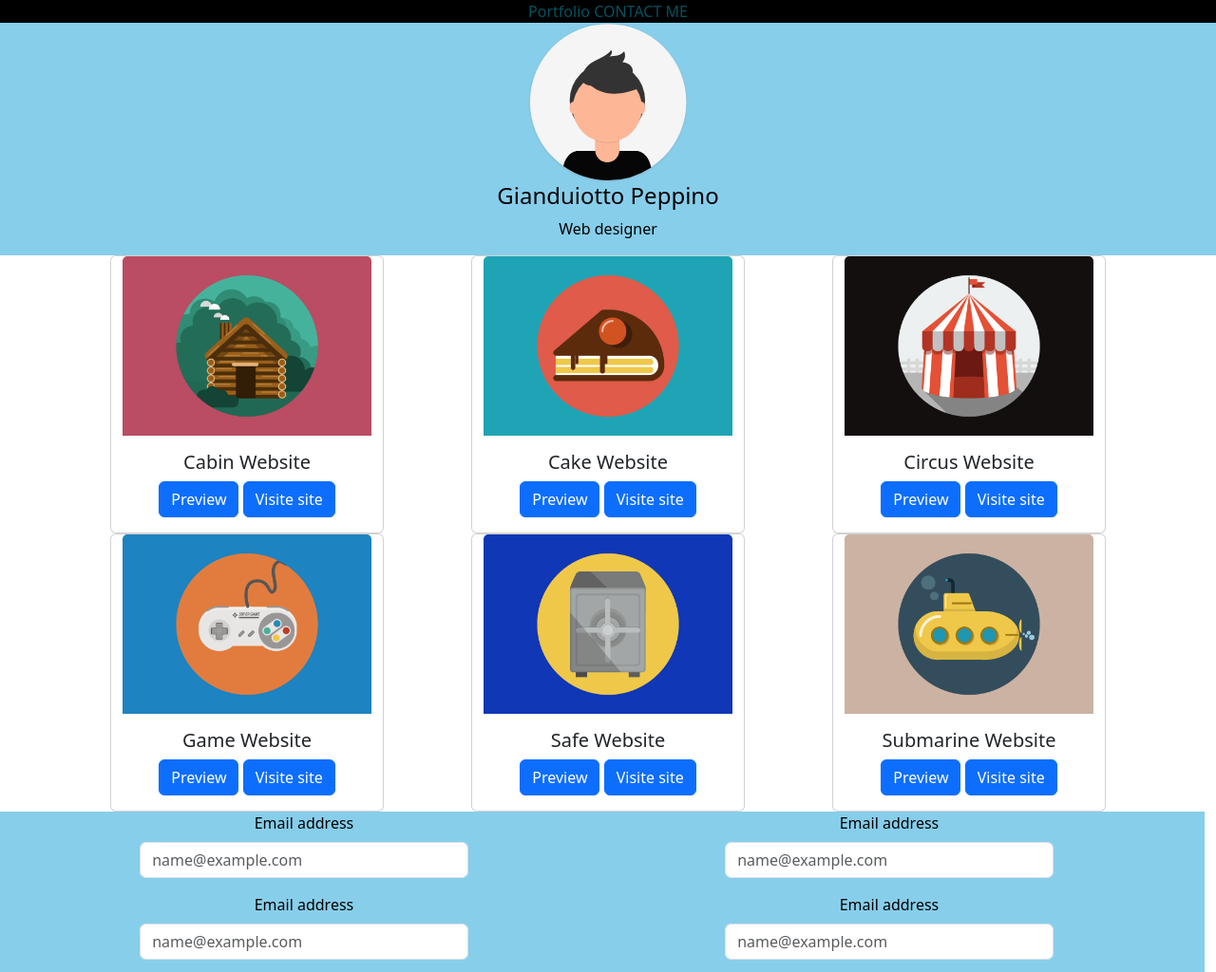
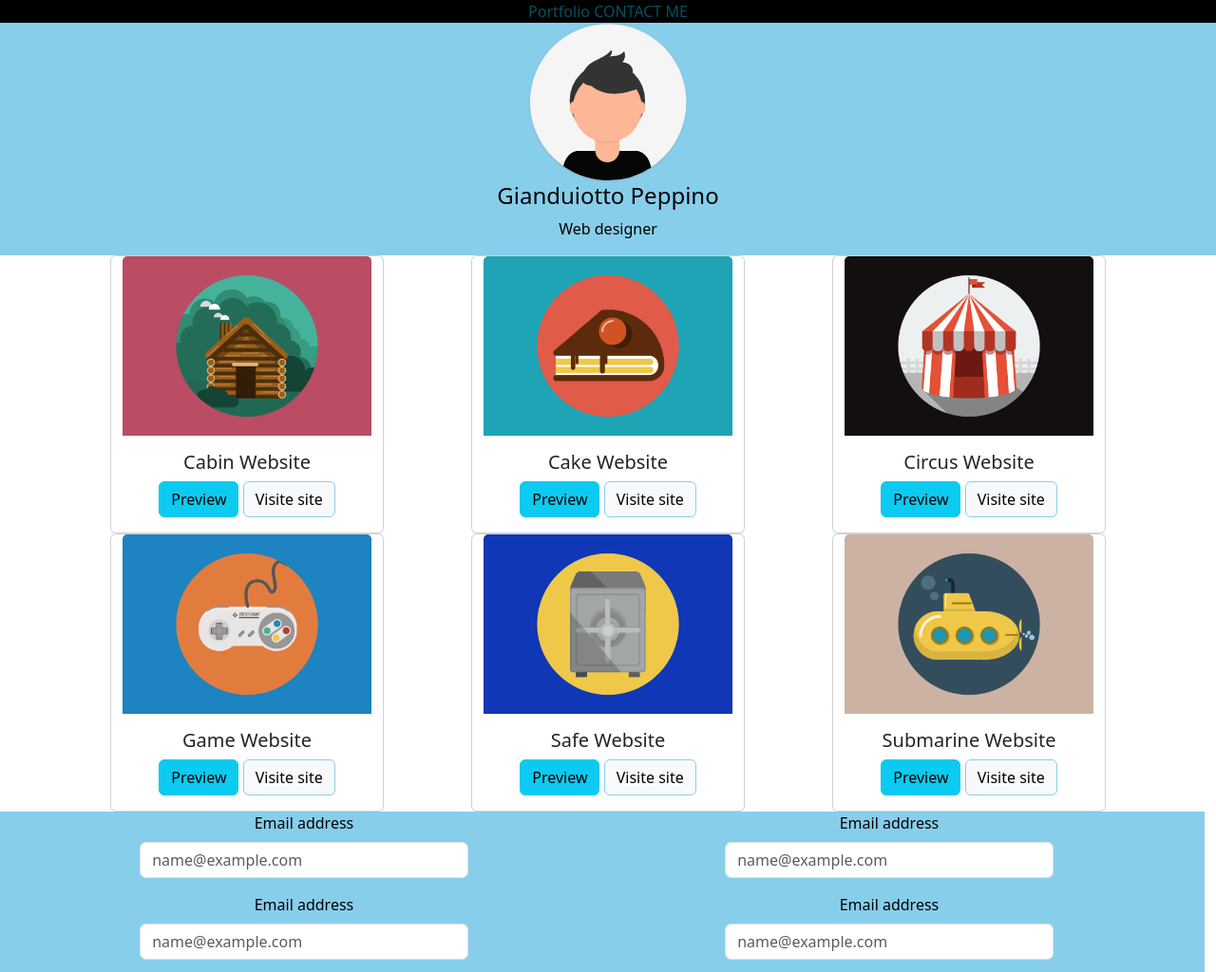
Before and after one commit to GianlucaFaccini0/bootstrap-html-freelancer, a plain HTML site: page index.html in a window 1280 px wide. Shown: the top 1024 px of the page at 95% size. Drawn offline with nearby package versions, Linux system fonts and the light colour scheme.

Commit message:
Change buttons colors

```diff
--- a/css/style.css
+++ b/css/style.css
@@ -22,3 +22,7 @@
 .msn-size {
     width: 50%;
 }
+
+.button-border {
+    border-color: skyblue;
+}
--- a/index.html
+++ b/index.html
@@ -35,24 +35,24 @@
                         <img src="./img/cabin.png" class="card-img-top" alt="cabin_png">
                         <div class="card-body">
                             <h5 class="card-title">Cabin Website</h5>
-                            <a href="#" class="btn btn-primary">Preview</a>
-                            <a href="#" class="btn btn-primary">Visite site</a>
+                            <a href="#" class="btn btn-info">Preview</a>
+                            <a href="#" class="btn btn-light button-border">Visite site</a>
                         </div>
                     </div>
                     <div class="card" style="width: 18rem;">
                         <img src="./img/cake.png" class="card-img-top" alt="cabin_png">
                         <div class="card-body">
                             <h5 class="card-title">Cake Website</h5>
-                            <a href="#" class="btn btn-primary">Preview</a>
-                            <a href="#" class="btn btn-primary">Visite site</a>
+                            <a href="#" class="btn btn-info">Preview</a>
+                            <a href="#" class="btn btn-light button-border">Visite site</a>
                         </div>
                     </div>
                     <div class="card" style="width: 18rem;">
                         <img src="./img/circus.png" class="card-img-top" alt="cabin_png">
                         <div class="card-body">
                             <h5 class="card-title">Circus Website</h5>
-                            <a href="#" class="btn btn-primary">Preview</a>
-                            <a href="#" class="btn btn-primary">Visite site</a>
+                            <a href="#" class="btn btn-info">Preview</a>
+                            <a href="#" class="btn btn-light button-border">Visite site</a>
                         </div>
                     </div>
                 </div>
@@ -64,24 +64,24 @@
                         <img src="./img/game.png" class="card-img-top" alt="cabin_png">
                         <div class="card-body">
                             <h5 class="card-title">Game Website</h5>
-                            <a href="#" class="btn btn-primary">Preview</a>
-                            <a href="#" class="btn btn-primary">Visite site</a>
+                            <a href="#" class="btn btn-info">Preview</a>
+                            <a href="#" class="btn btn-light button-border">Visite site</a>
                         </div>
                     </div>
                     <div class="card" style="width: 18rem;">
                         <img src="./img/safe.png" class="card-img-top" alt="cabin_png">
                         <div class="card-body">
                             <h5 class="card-title">Safe Website</h5>
-                            <a href="#" class="btn btn-primary">Preview</a>
-                            <a href="#" class="btn btn-primary">Visite site</a>
+                            <a href="#" class="btn btn-info">Preview</a>
+                            <a href="#" class="btn btn-light button-border">Visite site</a>
                         </div>
                     </div>
                     <div class="card" style="width: 18rem;">
                         <img src="./img/submarine.png" class="card-img-top" alt="cabin_png">
                         <div class="card-body">
                             <h5 class="card-title">Submarine Website</h5>
-                            <a href="#" class="btn btn-primary">Preview</a>
-                            <a href="#" class="btn btn-primary">Visite site</a>
+                            <a href="#" class="btn btn-info">Preview</a>
+                            <a href="#" class="btn btn-light button-border">Visite site</a>
                         </div>
                     </div>
                 </div>
```
